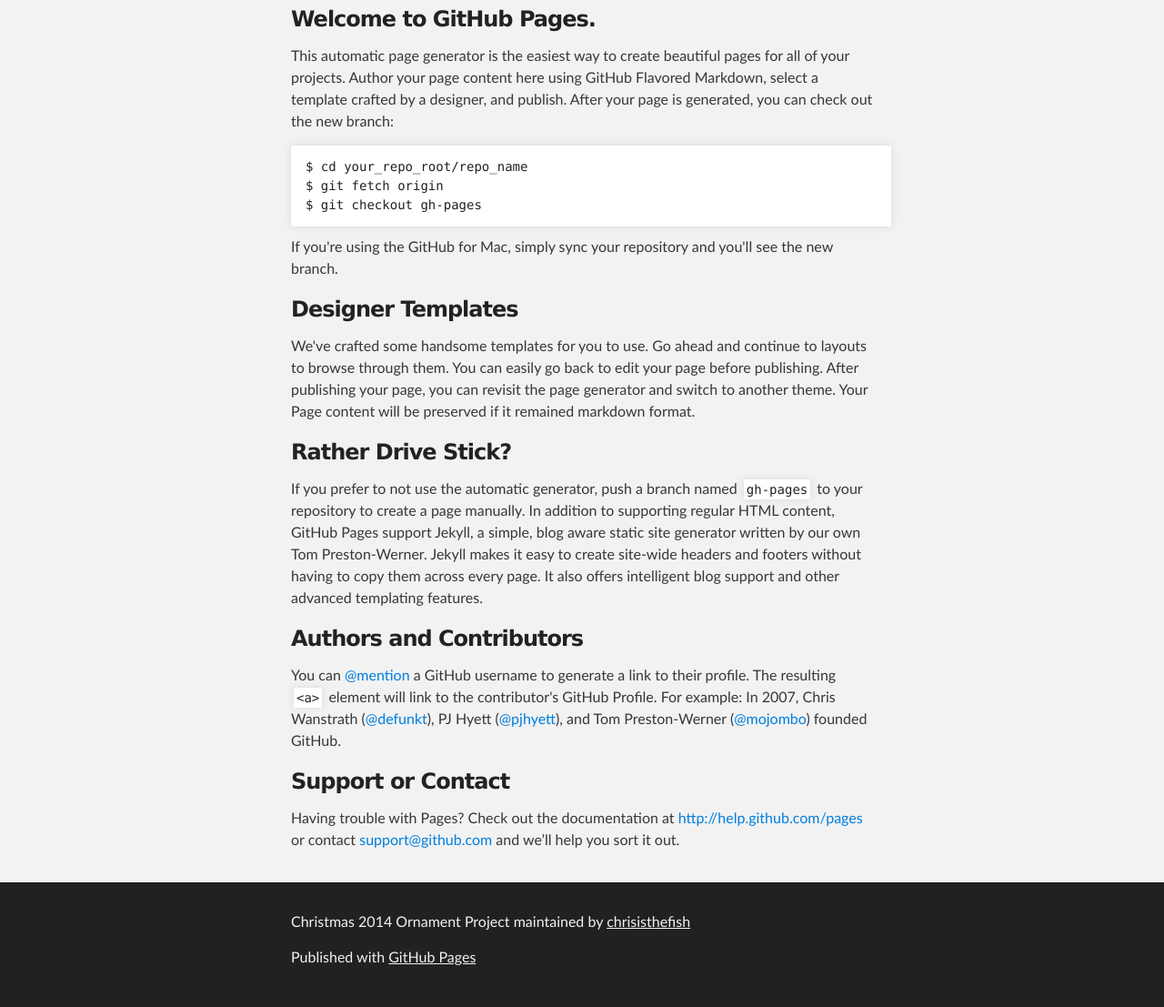
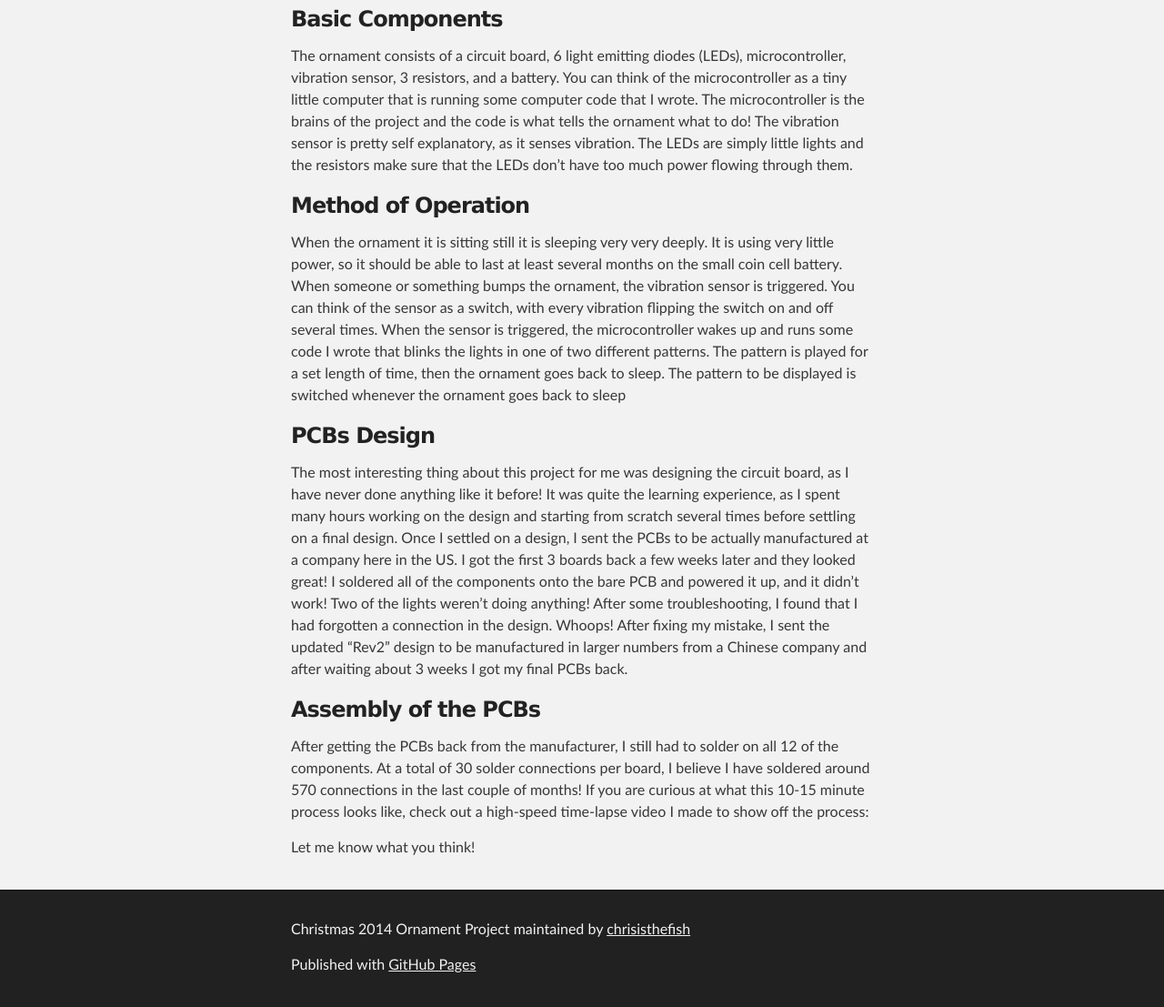
Before and after one commit to chrisisthefish/mygithubpage, a plain HTML site: page index.html in a window 1280 px wide. Shown: the part 320-1427 px from the top of the page at 91% size. Drawn offline with Linux system fonts and the light colour scheme.

```diff
--- a/index.html
+++ b/index.html
@@ -32,36 +32,28 @@
     <div id="main_content_wrap" class="outer">
       <section id="main_content" class="inner">
         <h3>
-<a id="welcome-to-github-pages" class="anchor" href="#welcome-to-github-pages" aria-hidden="true"><span class="octicon octicon-link"></span></a>Welcome to GitHub Pages.</h3>
+<a id="basic-components" class="anchor" href="#basic-components" aria-hidden="true"><span class="octicon octicon-link"></span></a>Basic Components</h3>
 
-<p>This automatic page generator is the easiest way to create beautiful pages for all of your projects. Author your page content here using GitHub Flavored Markdown, select a template crafted by a designer, and publish. After your page is generated, you can check out the new branch:</p>
-
-<pre><code>$ cd your_repo_root/repo_name
-$ git fetch origin
-$ git checkout gh-pages
-</code></pre>
-
-<p>If you're using the GitHub for Mac, simply sync your repository and you'll see the new branch.</p>
+<p>The ornament consists of a circuit board, 6 light emitting diodes (LEDs), microcontroller, vibration sensor, 3 resistors, and a battery. You can think of the microcontroller as a tiny little computer that is running some computer code that I wrote. The microcontroller is the brains of the project and the code is what tells the ornament what to do! The vibration sensor is pretty self explanatory, as it senses vibration. The LEDs are simply little lights and the resistors make sure that the LEDs don’t have too much power flowing through them.</p>
 
 <h3>
-<a id="designer-templates" class="anchor" href="#designer-templates" aria-hidden="true"><span class="octicon octicon-link"></span></a>Designer Templates</h3>
+<a id="method-of-operation" class="anchor" href="#method-of-operation" aria-hidden="true"><span class="octicon octicon-link"></span></a>Method of Operation</h3>
 
-<p>We've crafted some handsome templates for you to use. Go ahead and continue to layouts to browse through them. You can easily go back to edit your page before publishing. After publishing your page, you can revisit the page generator and switch to another theme. Your Page content will be preserved if it remained markdown format.</p>
+<p>When the ornament it is sitting still it is sleeping very very deeply. It is using very little power, so it should be able to last at least several months on the small coin cell battery. When someone or something bumps the ornament, the vibration sensor is triggered. You can think of the sensor as a switch, with every vibration flipping the switch on and off several times. When the sensor is triggered, the microcontroller wakes up and runs some code I wrote that blinks the lights in one of two different patterns. The pattern is played for a set length of time, then the ornament goes back to sleep. The pattern to be displayed is switched whenever the ornament goes back to sleep</p>
 
 <h3>
-<a id="rather-drive-stick" class="anchor" href="#rather-drive-stick" aria-hidden="true"><span class="octicon octicon-link"></span></a>Rather Drive Stick?</h3>
+<a id="pcbs-design" class="anchor" href="#pcbs-design" aria-hidden="true"><span class="octicon octicon-link"></span></a>PCBs Design</h3>
 
-<p>If you prefer to not use the automatic generator, push a branch named <code>gh-pages</code> to your repository to create a page manually. In addition to supporting regular HTML content, GitHub Pages support Jekyll, a simple, blog aware static site generator written by our own Tom Preston-Werner. Jekyll makes it easy to create site-wide headers and footers without having to copy them across every page. It also offers intelligent blog support and other advanced templating features.</p>
+<p>The most interesting thing about this project for me was designing the circuit board, as I have never done anything like it before! It was quite the learning experience, as I spent many hours working on the design and starting from scratch several times before settling on a final design. Once I settled on a design, I sent the PCBs to be actually manufactured at a company here in the US. I got the first 3 boards back a few weeks later and they looked great! I soldered all of the components onto the bare PCB and powered it up, and it didn’t work! Two of the lights weren’t doing anything! After some troubleshooting, I found that I had forgotten a connection in the design. Whoops! After fixing my mistake, I sent the updated “Rev2” design to be manufactured in larger numbers from a Chinese company and after waiting about 3 weeks I got my final PCBs back.</p>
 
 <h3>
-<a id="authors-and-contributors" class="anchor" href="#authors-and-contributors" aria-hidden="true"><span class="octicon octicon-link"></span></a>Authors and Contributors</h3>
+<a id="assembly-of-the-pcbs" class="anchor" href="#assembly-of-the-pcbs" aria-hidden="true"><span class="octicon octicon-link"></span></a>Assembly of the PCBs</h3>
 
-<p>You can <a href="https://github.com/blog/821" class="user-mention">@mention</a> a GitHub username to generate a link to their profile. The resulting <code>&lt;a&gt;</code> element will link to the contributor's GitHub Profile. For example: In 2007, Chris Wanstrath (<a href="https://github.com/defunkt" class="user-mention">@defunkt</a>), PJ Hyett (<a href="https://github.com/pjhyett" class="user-mention">@pjhyett</a>), and Tom Preston-Werner (<a href="https://github.com/mojombo" class="user-mention">@mojombo</a>) founded GitHub.</p>
+<p>After getting the PCBs back from the manufacturer, I still had to solder on all 12 of the components. At a total of 30 solder connections per board, I believe I have soldered around 570 connections in the last couple of months! If you are curious at what this 10-15 minute process looks like, check out a high-speed time-lapse video I made to show off the process:</p>
 
-<h3>
-<a id="support-or-contact" class="anchor" href="#support-or-contact" aria-hidden="true"><span class="octicon octicon-link"></span></a>Support or Contact</h3>
 
-<p>Having trouble with Pages? Check out the documentation at <a href="http://help.github.com/pages">http://help.github.com/pages</a> or contact <a href="mailto:support@github.com">support@github.com</a> and we’ll help you sort it out.</p>
+
+<p>Let me know what you think!</p>
       </section>
     </div>
 
```
Also changed, not shown: params.json (+1 -1 lines).
